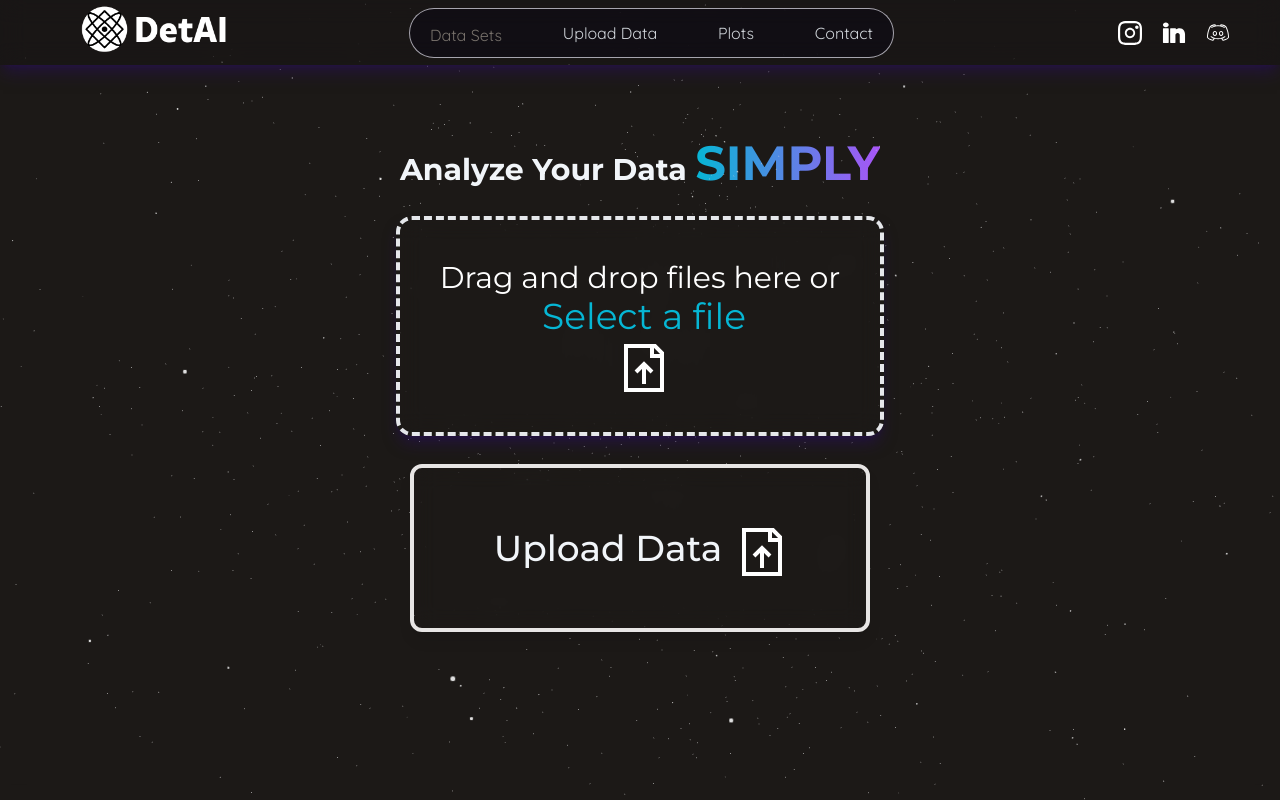
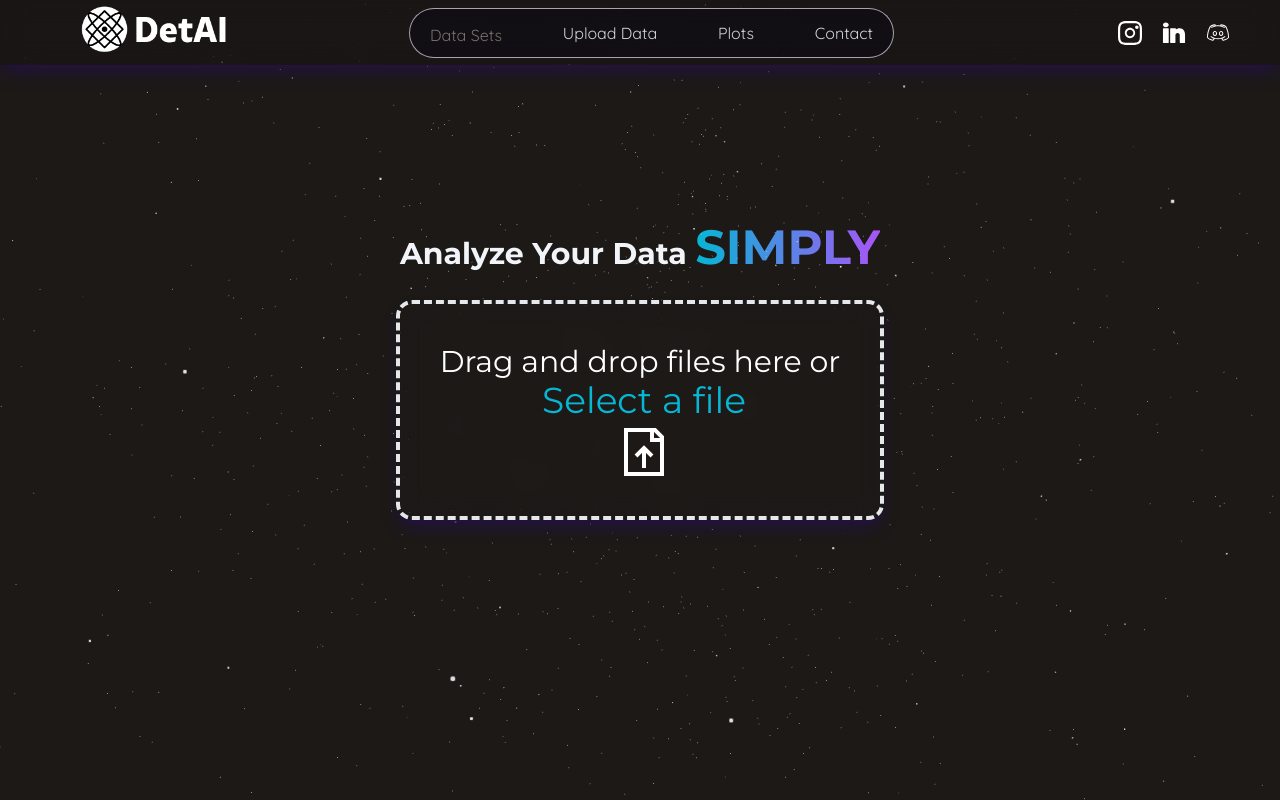
Before and after one commit to ShinyPantss/no_code_analysis, a Next.js app: page /uploadData in a window 1280 px wide. Shown: the top 800 px of the page. Built offline with nearby package versions, Linux system fonts and the light colour scheme; a web font is replaced by a local one.

Commit message:
chore: Update uploadData-btn component styling and layout

```diff
--- a/components/uploadData-btn.tsx
+++ b/components/uploadData-btn.tsx
@@ -61,23 +61,29 @@ const UploadDataButton = () => {
 
   return (
     <form
-      className="w-1/2 flex flex-col justify-center items-center bg-transparent gap-7 z-50 mt-[-80x]"
+      className="w-3/4 flex flex-col justify-center items-center bg-transparent gap-7 z-50 mt-[-80x]"
       onSubmit={handleClick}
     >
-      <div className="flex text-5xl border-dashed bg-transparent border-4 shadow-lg shadow-[#2A0E61]/50 bg-[#03001417] backdrop-blur-md hover:text-white rounded-2xl hover:border-stone-200 transition-all duration-150 text-6xl text-slate-100 p-10 z-10 ">
+      <div className="flex  border-dashed bg-transparent border-4 shadow-lg shadow-[#2A0E61]/50 bg-[#03001417] backdrop-blur-md hover:text-white rounded-2xl hover:border-stone-200 transition-all duration-150 text-3xl text-slate-100 p-10 z-10 ">
         <div {...getRootProps()} className="dropzone">
           <input
             {...getInputProps()}
             onChange={(e) => setSelectedFile(e.target.files?.[0] || null)}
           />
           {selectedFile ? (
-            <p className="text-white-500">Selected file: <span className="text-green-500">{selectedFile.name}</span></p>
+            <p className="text-white-500">
+              Selected file:{" "}
+              <span className="text-green-500">{selectedFile.name}</span>
+            </p>
           ) : (
             <p className="text-white text-3xl flex flex-col items-center justify-center">
               {" "}
               Drag and drop files here or
               <br />
-              <span className="text-4xl text-cyan-500 ml-2">Select a file </span><GrDocumentUpload className="text-5xl ml-2 mt-2 text-white"/>
+              <span className="text-4xl text-cyan-500 ml-2">
+                Select a file{" "}
+              </span>
+              <GrDocumentUpload className="text-5xl ml-2 mt-2 text-white" />
             </p>
           )}
         </div>
@@ -85,6 +91,7 @@ const UploadDataButton = () => {
 
       <div className="flex space-x-4">
         {selectedFile && (
+          <div className=" gap-4 grid  grid-cols-1 md:grid-cols-2 ">
             <Button
               className="bg-transparent border-4 shadow-lg border-stone-200 hover:bg-cyan-500 hover:text-white rounded-xl backdrop-blur-md hover:border-stone-200 hover:scale-110 transition-all duration-150 text-6xl text-slate-100 p-20 z-10"
               disabled={!selectedFile}
@@ -92,17 +99,13 @@ const UploadDataButton = () => {
               <span className="pr-2 text-4xl">Analyze</span> <SiReactos />
             </Button>
 
+            <Button className="bg-transparent border-4 shadow-lg border-stone-200 hover:bg-cyan-500 hover:text-white rounded-xl backdrop-blur-md hover:border-stone-200 hover:scale-110 transition-all duration-150 text-6xl text-slate-100 p-20 z-10">
+              <span className="pr-2 text-4xl">Upload Data</span>{" "}
+              <GrDocumentUpload className="text-5xl ml-2 mt-2 text-white" />
+            </Button>
+          </div>
         )}
-
-        <Button
-          className="bg-transparent border-4 shadow-lg border-stone-200 hover:bg-cyan-500 hover:text-white rounded-xl backdrop-blur-md hover:border-stone-200 hover:scale-110 transition-all duration-150 text-6xl text-slate-100 p-20 z-10"
-
-        >
-          <span className="pr-2 text-4xl">Upload Data</span> <GrDocumentUpload className="text-5xl ml-2 mt-2 text-white"/>
-        </Button>
-
       </div>
-
     </form>
   );
 };
```
Lines whose indentation alone changed are shown as unchanged.
